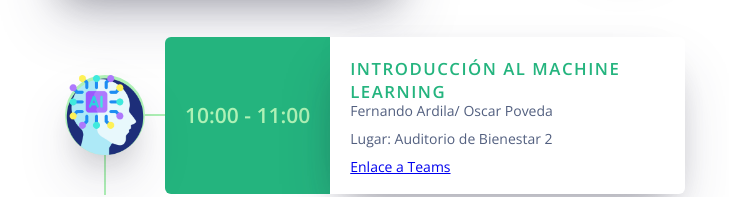
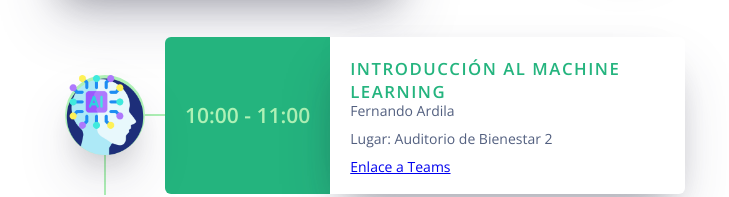
Before and after one commit to konradia/workshopKonradIA, a plain HTML site: page index.html in a window 1280 px wide. Shown: the part 1310-1507 px from the top of the page, without its empty margins (275-1004 px from the left). Drawn offline with nearby package versions, Linux system fonts and the light colour scheme.

Commit message:
Update index.html

```diff
--- a/index.html
+++ b/index.html
@@ -146,7 +146,7 @@
           Introducción al Machine Learning
         </div>
         <div class="timeline__event__description">
-          <p>Fernando Ardila/ Oscar Poveda</p>
+          <p>Fernando Ardila</p>
           <br>
           <strong>Lugar: Auditorio de Bienestar 2</strong>
           <br>
```
